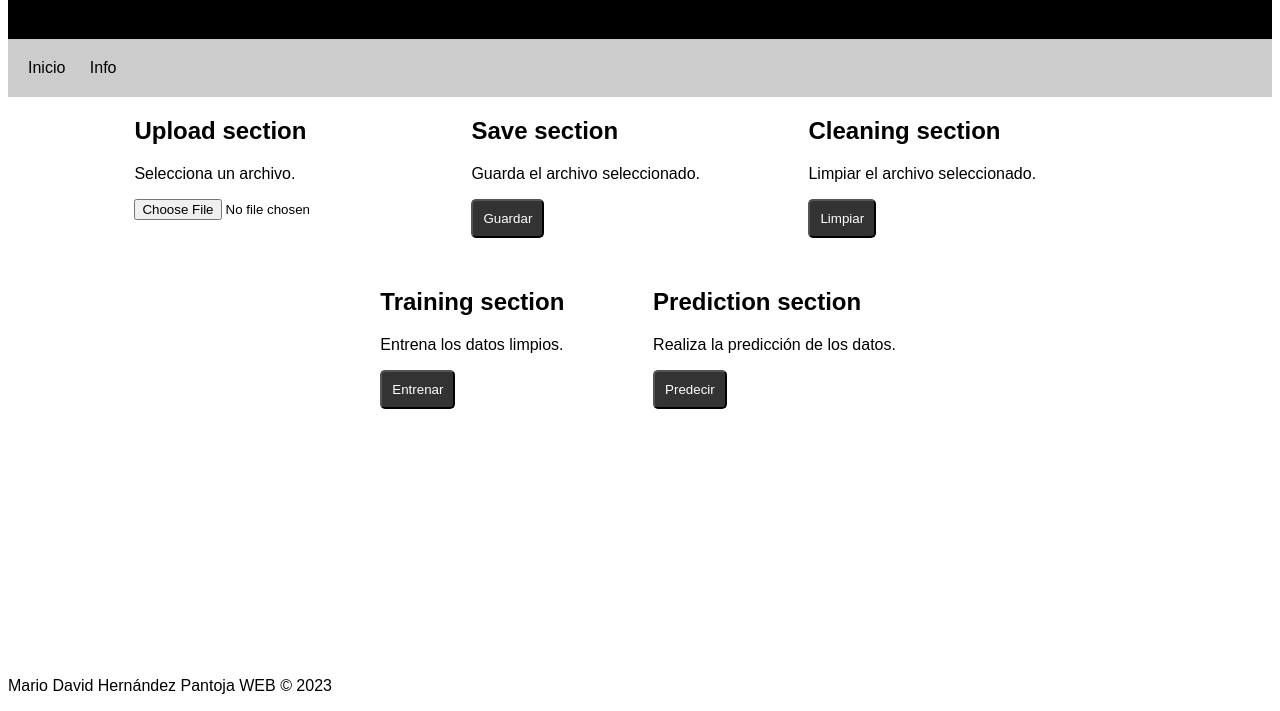
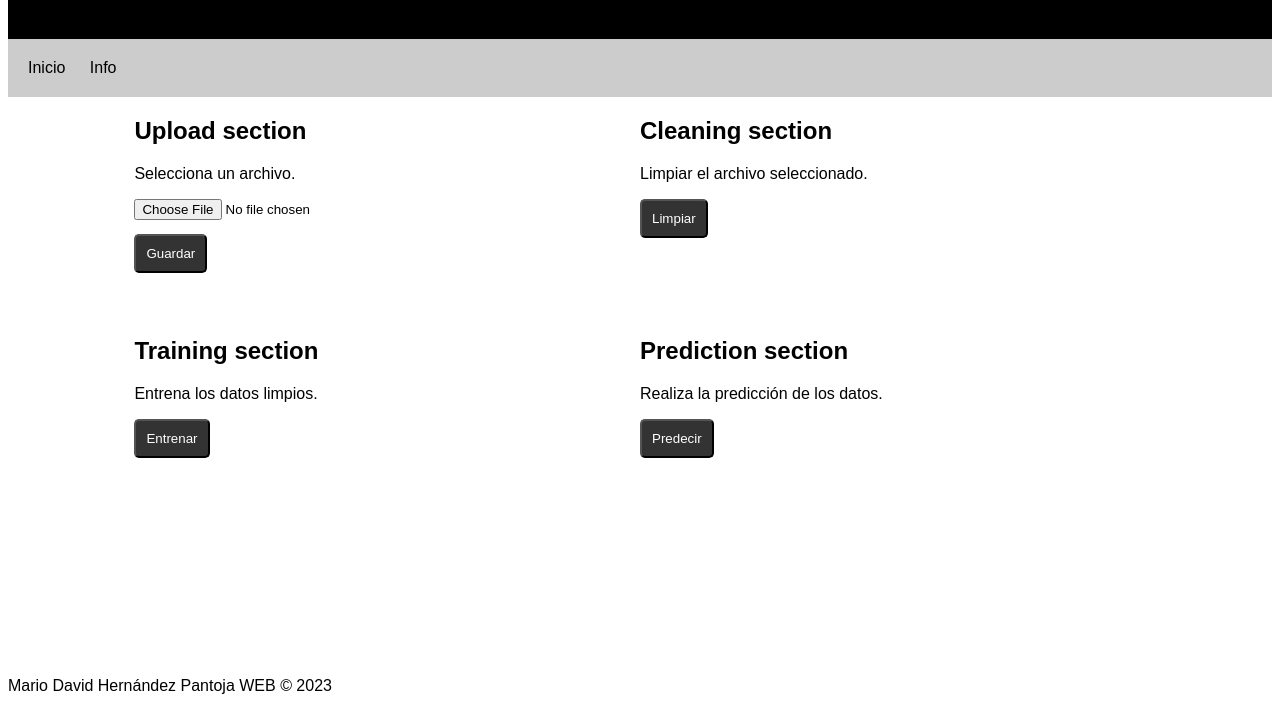
Before and after one commit to MDavidHernandezP/LinearRegressionProject, a plain HTML site: page index.html in a window 1280 px wide. Shown: the part 89-800 px from the top of the page. Drawn offline with Linux system fonts and the light colour scheme.

Commit message:
Updating the structure of the webpage

```diff
--- a/index-style.css
+++ b/index-style.css
@@ -46,16 +46,15 @@ body {
     margin-bottom: 20px;
   }
 
-  #seccion1, #seccion2, #seccion3 {
+  #seccion1, #seccion3 {
     float: left;
-    width: 33.33%;
+    width: 50%;
+    height: 200px;
   }
 
   #seccion4, #seccion5 {
     float: left;
-    width: 35%;
-    margin-left: -10%;
-    padding: 10px;
+    width: 50%;
   }
 
   footer {
@@ -66,7 +65,7 @@ body {
 
   #archivo {
     width: 100%;
-    height: 250px;
+    height: 35px;
   }
 
   #guardar, #limpiar, #entrenar, #predecir {
--- a/index.html
+++ b/index.html
@@ -23,16 +23,9 @@
       <p>Selecciona un archivo.</p>
       <forms>
         <input type="file" id="archivo">
+        <button type="button" id="guardar">Guardar</button>
       </forms>
       <table id="tabla-datos"></table>
-    </section>
-
-    <section id="seccion2">
-      <h2>Save section</h2>
-      <p>Guarda el archivo seleccionado.</p>
-      <forms>
-        <button type="button" id="guardar">Guardar</button>
-      </forms>
     </section>
 
     <section id="seccion3">
```
Also changed, not shown: 1 other file.
